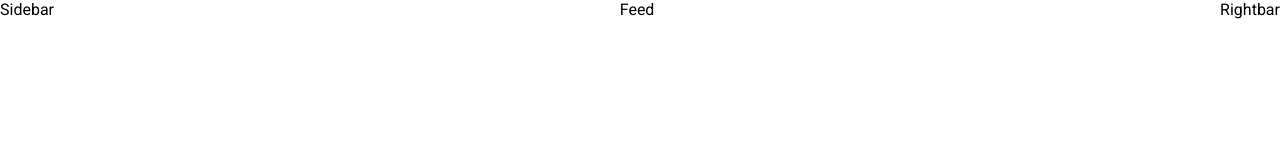
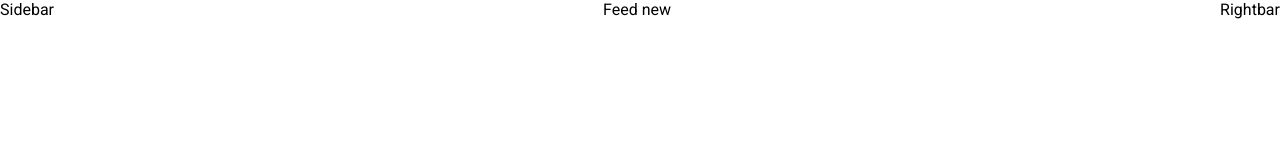
Before and after one commit to Muhammad-Huzaifa15180/mui-project, a React (Vite) app: page / in a window 1280 px wide. Shown: the top 160 px of the page. Built offline with nearby package versions, Linux system fonts and the light colour scheme.

Commit message:
new changes

```diff
--- a/src/components/Feed.tsx
+++ b/src/components/Feed.tsx
@@ -1,7 +1,7 @@
 
 function Feed() {
   return (
-    <div>Feed</div>
+    <div>Feed new</div>
   )
 }
 
```
